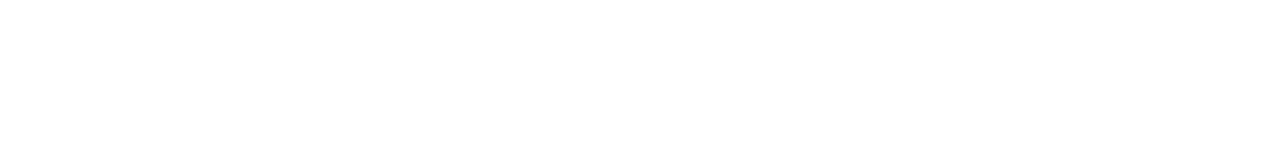
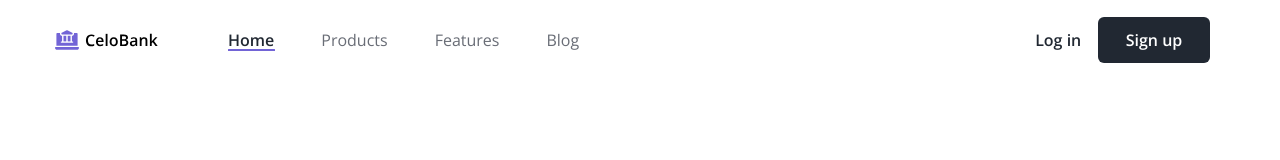
Before and after one commit to hoaiphan83/HTMLcss-project-05, a plain HTML site: page index.html in a window 1280 px wide. Drawn offline with nearby package versions, Linux system fonts and the light colour scheme.

Commit message:
Làm phần header

```diff
--- a/assets/css/style.css
+++ b/assets/css/style.css
@@ -77,3 +77,84 @@ button {
 }
 
 /*Header*/
+.header {
+  padding: 26px 0;
+  position: sticky;
+  top: -30px;
+  background: #fff;
+  z-index: 1;
+}
+
+.header__inner {
+  display: flex;
+  align-items: center;
+}
+
+.navbar__list {
+  padding-left: 70px;
+  padding-right: 456px;
+  gap: 47px;
+  display: flex;
+}
+.navbar__link {
+  position: relative;
+}
+
+.header-action__link {
+  color: #212832;
+  text-align: center;
+  font-family: "Open Sans";
+  font-size: 16px;
+  font-style: normal;
+  font-weight: 600;
+  line-height: 28px; /* 175% */
+}
+
+.header-action__link-active {
+  width: 113px;
+  height: 52px;
+  padding: 12px 28px;
+  margin-left: 12px;
+}
+
+.navbar__link {
+  color: #696d76;
+  text-align: center;
+  font-family: "Open Sans";
+  font-size: 16px;
+  font-style: normal;
+  font-weight: 400;
+  line-height: 28px; /* 175% */
+}
+
+.navbar__link-active {
+  color: #212832;
+  text-align: center;
+  font-family: "Open Sans";
+  font-size: 16px;
+  font-style: normal;
+  font-weight: 600;
+  line-height: 28px; /* 175% */
+}
+
+.navbar__link-active::before {
+  position: absolute;
+  content: "";
+  width: 47px;
+  height: 2px;
+  flex-shrink: 0;
+  left: 0;
+  bottom: 0;
+  border-radius: 0.5px;
+  background: #7264d6;
+}
+
+.navbar__link:hover {
+  color: #212832;
+  text-align: center;
+  font-family: "Open Sans";
+  font-size: 16px;
+  font-style: normal;
+  font-weight: 600;
+  line-height: 28px; /* 175% */
+}
--- a/index.html
+++ b/index.html
@@ -93,5 +93,36 @@
       rel="stylesheet"
     />
   </head>
-  <body></body>
+  <body>
+    <section class="header">
+      <div class="container">
+        <div class="header__inner">
+          <!--Logo-->
+          <img src="./assets/img/logo.svg" alt="" class="logo" />
+          <!--Navbar-->
+          <nav class="navbar">
+            <ul class="navbar__list">
+              <li class="navbar__item">
+                <a href="#!" class="navbar__link navbar__link-active">Home</a>
+              </li>
+              <li class="navbar__item">
+                <a href="#!" class="navbar__link">Products</a>
+              </li>
+              <li class="navbar__item">
+                <a href="#!" class="navbar__link">Features</a>
+              </li>
+              <li class="navbar__item">
+                <a href="#!" class="navbar__link">Blog</a>
+              </li>
+            </ul>
+          </nav>
+          <!--Header action-->
+          <div class="header-action">
+            <a href="#!" class="header-action__link">Log in</a>
+            <a href="#!" class="btn header-action__link-active">Sign up</a>
+          </div>
+        </div>
+      </div>
+    </section>
+  </body>
 </html>
```
Also changed, not shown: assets/img/Logo.png (deleted), assets/img/logo.svg (added).
